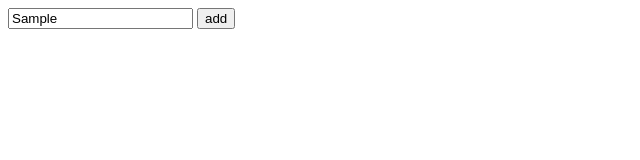
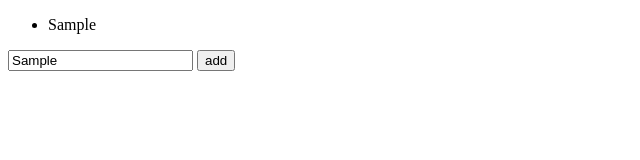
Before and after one commit to jacgri/toDoList, a plain HTML site: page index.html in a window 1280 px wide. Both pictures are taken after typing "Sample" into the empty fields and a click on the input "add". Shown: the whole page, without its empty margins (0-640 px from the left). Drawn offline with Linux system fonts and the light colour scheme.

Commit message:
Change to add list items to array on screen

```diff
--- a/index.html
+++ b/index.html
@@ -8,7 +8,9 @@
 </head>
 <body>
 
+    <ul id="toDoItems">
 
+    </ul>
     <form method="post" onsubmit="return addToDoItem()">
 
     <input id="toDoItem" type="text" placeholder ="new to-do item">
@@ -20,8 +22,17 @@
         function addToDoItem (){
             var toDoItem = document.getElementById("toDoItem").value
             toDoItems.push(toDoItem)
-            console.log(toDoItems)
+            updateToDoItems()
             return false
+        }
+
+        function updateToDoItems () {
+            document.getElementById("toDoItems").innerHTML = ""
+            for(toDoIndex in toDoItems){
+                var toDoItem = toDoItems[toDoIndex]
+                document.getElementById("toDoItems").innerHTML += "<li>" + toDoItem + "</li>"
+            }
+            return
         }
 
 
```
